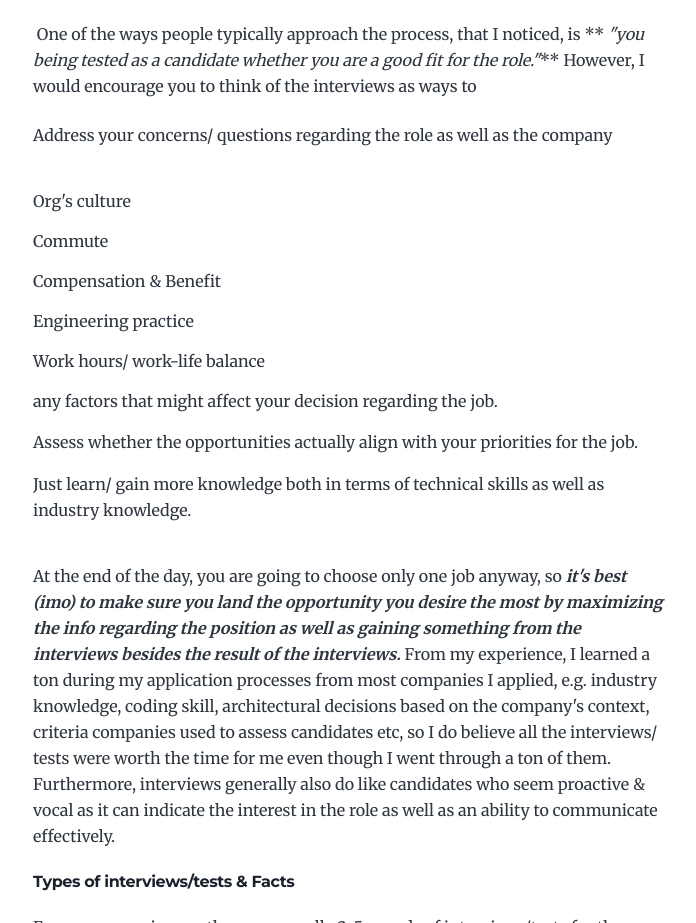
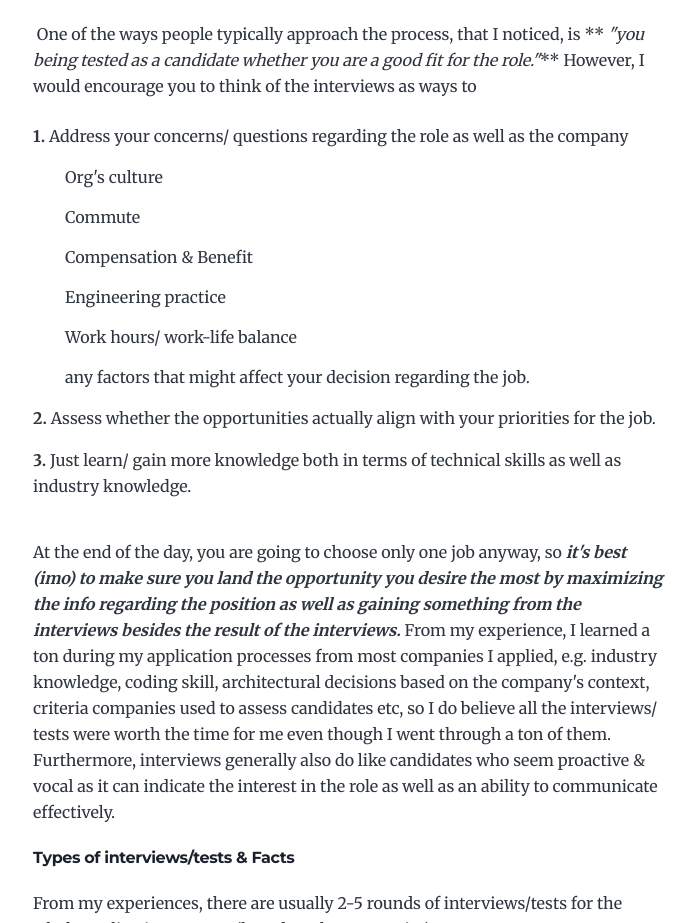
Before and after one commit to zuckpa1999/zuck-blog-v3, a Gatsby site: page /recap-how-i-landed-my-1st-dev-job-in-thailand/ in a window 1280 px wide. Shown: the part 5411-6334 px from the top of the page, without its empty margins (291-987 px from the left). Built offline with nearby package versions, Linux system fonts and the light colour scheme; Gatsby itself is replaced by a stand-in of ours.

Commit message:
Update Blog “recap-how-i-landed-my-1st-dev-job-in-thailand”

```diff
--- a/content/blog/recap-how-i-landed-my-1st-dev-job-in-thailand.md
+++ b/content/blog/recap-how-i-landed-my-1st-dev-job-in-thailand.md
@@ -128,18 +128,18 @@ As someone who spends a great deal of my time during college for extracurricular
 
 <br/>
 
-1. Address your concerns/ questions regarding the role as well as the company
 
-* Org's culture
-* Commute
-* Compensation & Benefit
-* Engineering practice
-* Work hours/ work-life balance
-* any factors that might affect your decision regarding the job.
 
-2. Assess whether the opportunities actually align with your priorities for the job.
+1. **1.** Address your concerns/ questions regarding the role as well as the company
 
-3. Just learn/ gain more knowledge both in terms of technical skills as well as industry knowledge.
+   * Org's culture
+   * Commute
+   * Compensation & Benefit
+   * Engineering practice
+   * Work hours/ work-life balance
+   * any factors that might affect your decision regarding the job.
+2. **2.** Assess whether the opportunities actually align with your priorities for the job.
+3. **3.** Just learn/ gain more knowledge both in terms of technical skills as well as industry knowledge.
 
 <br/>
 
```
